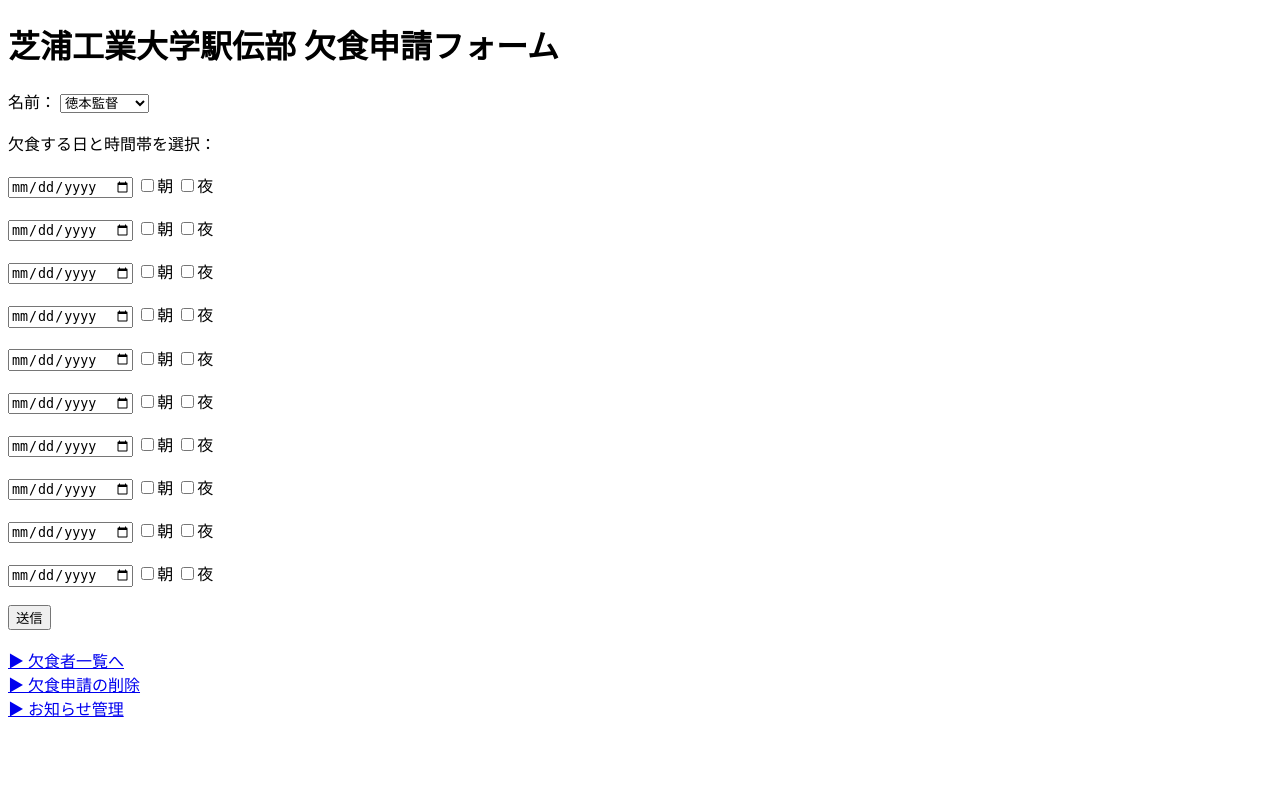
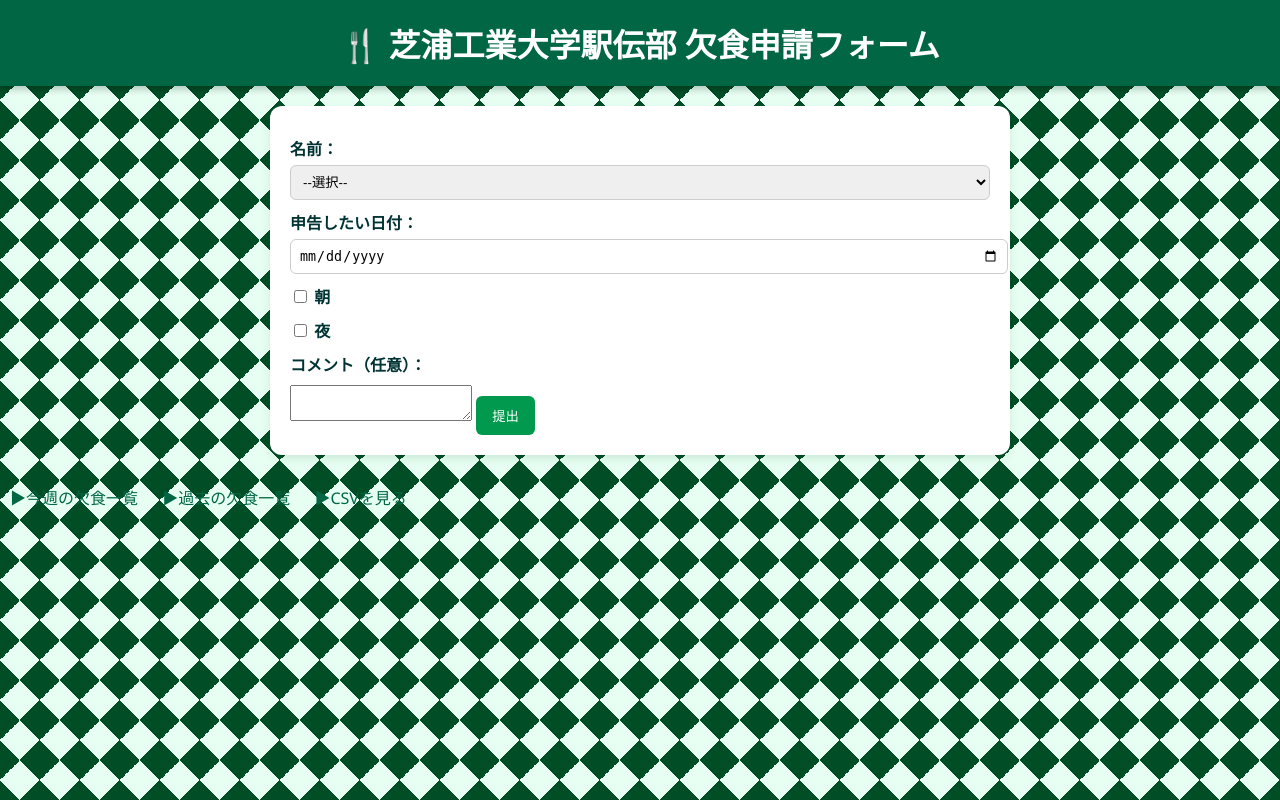
Before and after one commit to syunki-16/skip-meals-app, a Flask app: page /form in a window 1280 px wide. Run offline with Flask 3, Linux system fonts and the light colour scheme.

Commit message:
Update form.html

```diff
--- a/templates/form.html
+++ b/templates/form.html
@@ -3,33 +3,48 @@
 <head>
   <meta charset="UTF-8">
   <title>芝浦工業大学駅伝部 欠食申請フォーム</title>
+  <link rel="stylesheet" href="/static/style.css">
 </head>
 <body>
-  <h1>芝浦工業大学駅伝部 欠食申請フォーム</h1>
+  <div class="header">
+    <h1>🍴 芝浦工業大学駅伝部 欠食申請フォーム</h1>
+  </div>
+
+  {% if active_announcements %}
+  <div class="announcement-box">
+    {% for ann in active_announcements %}
+      <p><strong>{{ ann.name }}：</strong>{{ ann.comment }}（{{ ann.start_date }}〜{{ ann.end_date }}）</p>
+    {% endfor %}
+  </div>
+  {% endif %}
 
   <form method="POST">
-    <label>名前：</label>
-    <select name="name">
+    <label for="name">名前：</label>
+    <select name="name" id="name">
+      <option value="">--選択--</option>
       {% for m in members %}
-      <option value="{{ m }}">{{ m }}</option>
+        <option value="{{ m }}">{{ m }}</option>
       {% endfor %}
-    </select><br><br>
+    </select>
 
-    <label>欠食する日と時間帯を選択：</label><br><br>
+    <label for="date">申告したい日付：</label>
+    <input type="date" name="date" id="date">
 
-    {% for i in range(10) %}
-      <input type="date" name="date_{{ i }}">
-      <input type="checkbox" name="time_{{ i }}" value="朝">朝
-      <input type="checkbox" name="time_{{ i }}" value="夜">夜<br><br>
-    {% endfor %}
+    <div class="checkboxes">
+      <label><input type="checkbox" name="time" value="朝"> 朝</label>
+      <label><input type="checkbox" name="time" value="夜"> 夜</label>
+    </div>
 
-    <button type="submit">送信</button>
+    <label for="comment">コメント（任意）：</label>
+    <textarea name="comment" id="comment" rows="2"></textarea>
+
+    <button type="submit">提出</button>
   </form>
 
-  <br>
-  <a href="/list">▶ 欠食者一覧へ</a><br>
-  <a href="/delete">▶ 欠食申請の削除</a><br>
-  <a href="/announce">▶ お知らせ管理</a><br>
-
+  <div class="nav-links">
+    <a href="/list">▶今週の欠食一覧</a>
+    <a href="/list?past=1">▶過去の欠食一覧</a>
+    <a href="/csv">▶CSVを見る</a>
+  </div>
 </body>
 </html>
```
